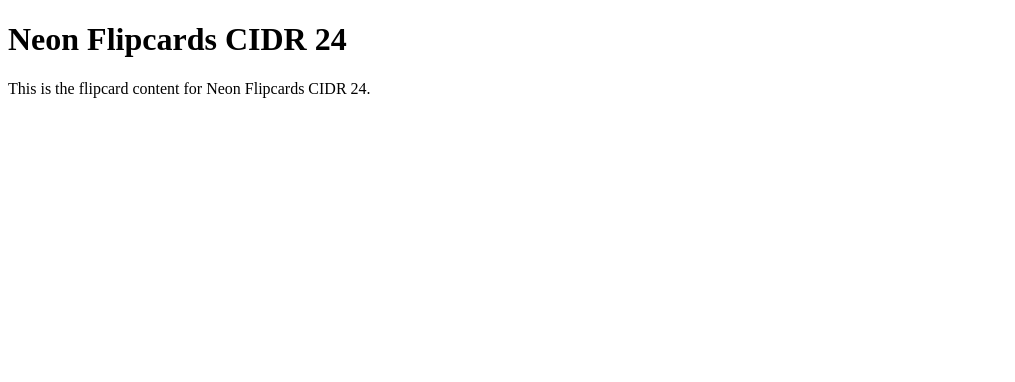
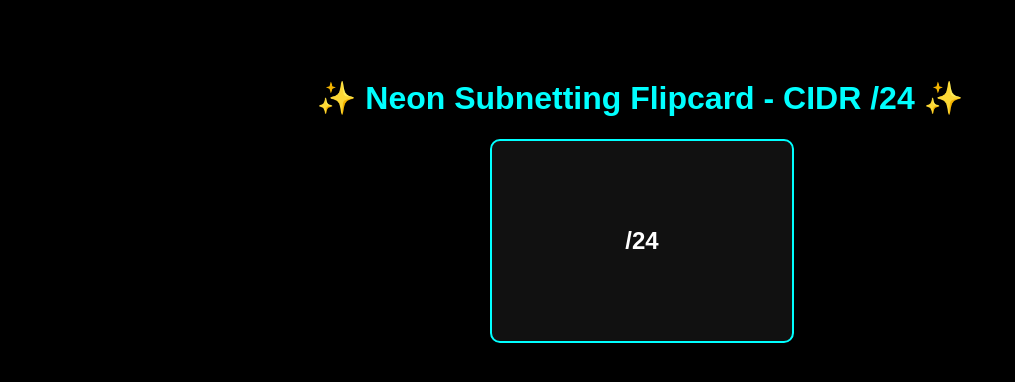
Before and after one commit to tradezone55/neon-flipcards, a plain HTML site: page Neon_Flipcards_CIDR_24.html in a window 1280 px wide. Shown: the whole page, without its empty margins (0-1015 px from the left). Drawn offline with Linux system fonts and the light colour scheme.

Commit message:
Update Neon_Flipcards_CIDR_24.html

```diff
--- a/Neon_Flipcards_CIDR_24.html
+++ b/Neon_Flipcards_CIDR_24.html
@@ -1,11 +1,69 @@
 <!DOCTYPE html>
 <html lang="en">
 <head>
-    <meta charset="UTF-8">
-    <title>Neon Flipcards CIDR 24</title>
+  <meta charset="UTF-8" />
+  <meta name="viewport" content="width=device-width, initial-scale=1.0"/>
+  <title>Neon Flipcards CIDR /24</title>
+  <style>
+    body {
+      background-color: black;
+      font-family: Arial, sans-serif;
+      color: cyan;
+      text-align: center;
+      padding: 50px;
+    }
+    .flip-card {
+      background-color: transparent;
+      width: 300px;
+      height: 200px;
+      perspective: 1000px;
+      margin: 20px auto;
+    }
+    .flip-card-inner {
+      position: relative;
+      width: 100%;
+      height: 100%;
+      text-align: center;
+      transition: transform 0.8s;
+      transform-style: preserve-3d;
+    }
+    .flip-card:hover .flip-card-inner {
+      transform: rotateY(180deg);
+    }
+    .flip-card-front, .flip-card-back {
+      position: absolute;
+      width: 100%;
+      height: 100%;
+      -webkit-backface-visibility: hidden;
+      backface-visibility: hidden;
+      display: flex;
+      justify-content: center;
+      align-items: center;
+      border: 2px solid cyan;
+      border-radius: 10px;
+    }
+    .flip-card-front {
+      background-color: #111;
+      color: white;
+    }
+    .flip-card-back {
+      background-color: #333;
+      color: lime;
+      transform: rotateY(180deg);
+    }
+  </style>
 </head>
 <body>
-    <h1>Neon Flipcards CIDR 24</h1>
-    <p>This is the flipcard content for Neon Flipcards CIDR 24.</p>
+  <h1>✨ Neon Subnetting Flipcard - CIDR /24 ✨</h1>
+  <div class="flip-card">
+    <div class="flip-card-inner">
+      <div class="flip-card-front">
+        <h2>/24</h2>
+      </div>
+      <div class="flip-card-back">
+        <p>Subnet mask: TBD<br>Hosts per subnet: TBD<br>Network info: TBD</p>
+      </div>
+    </div>
+  </div>
 </body>
 </html>
```
